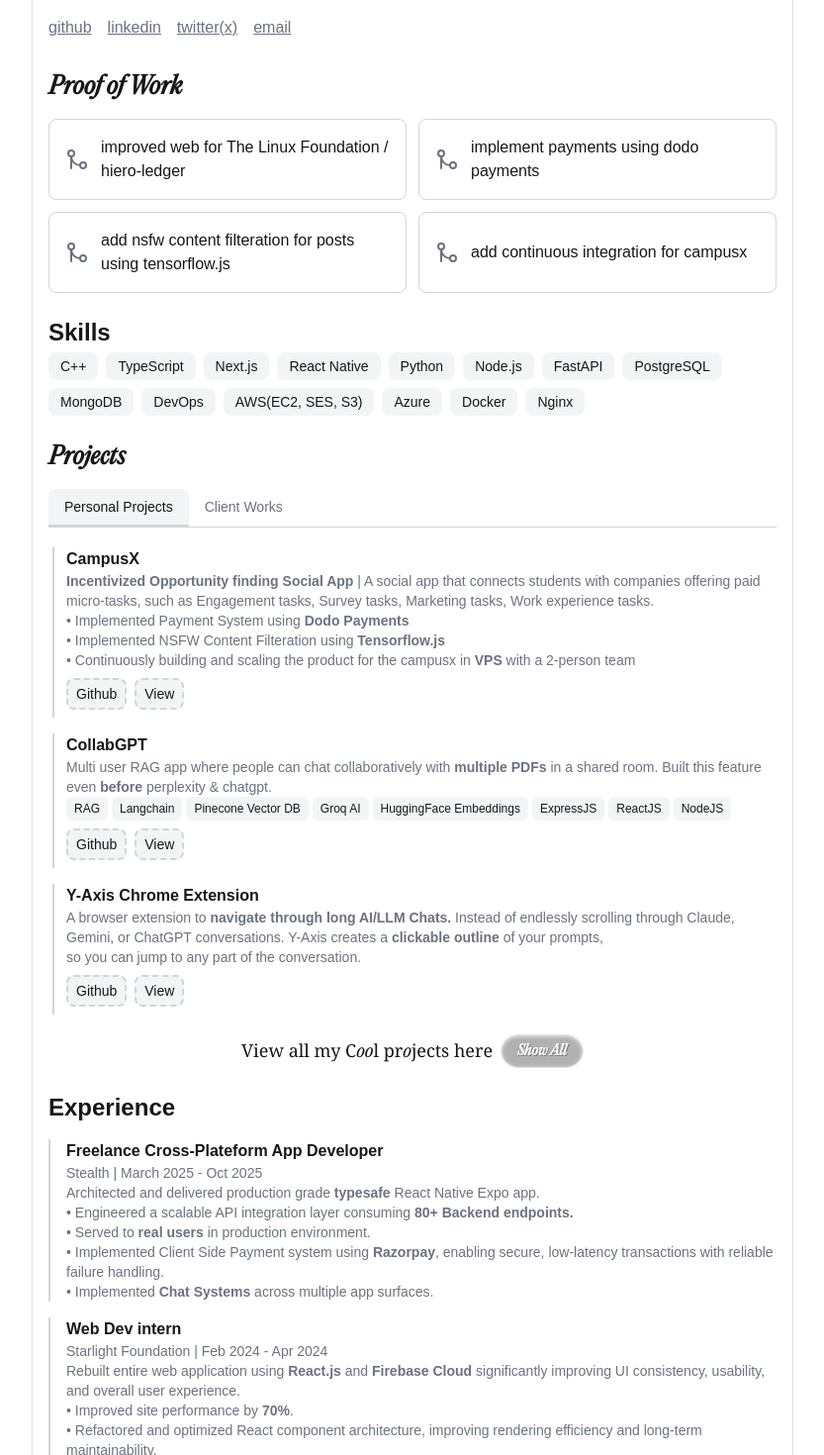
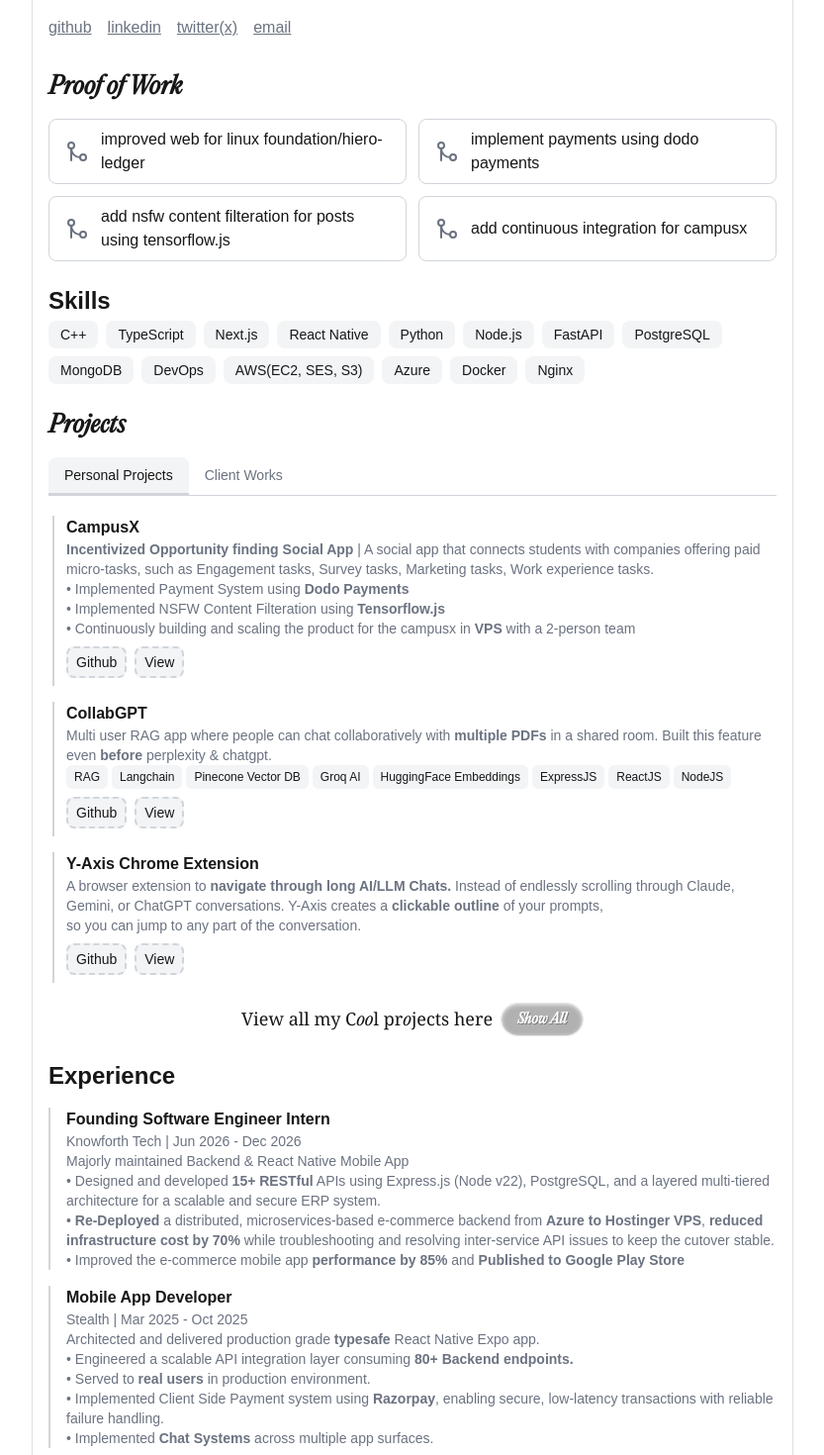
Before and after one commit to adnankhan46/portfolio, a Next.js app: page / in a window 1280 px wide. Shown: the part 300-1770 px from the top of the page at 99% size, without its empty margins (223-1056 px from the left). Built offline with nearby package versions, Linux system fonts and the light colour scheme; grey boxes are pictures that could not be loaded.

Commit message:
fix : ui & data updations

```diff
--- a/src/components/Footer.tsx
+++ b/src/components/Footer.tsx
@@ -3,7 +3,7 @@ import React from 'react';
 
 const Footer: React.FC = () => {
   return (
-    <footer id="socials" className="mt-10 text-center text-lg theme-muted pb-20 pt-8 md:pb-8 scroll-mt-24 border-dashed border-t-2 theme-border hover:bg-gray-100 dark:hover:bg-gray-700 transition-colors">
+    <footer id="socials" className="mt-10 text-center text-lg theme-muted pb-16 pt-8 md:pb-8 scroll-mt-24 border-dashed border-t-2 theme-border transition-colors">
       <p className="text-sm"> © {new Date().getFullYear()} AK. All rights reserved.</p>
       <div className="mt-2 space-x-4">
         <a
@@ -39,6 +39,7 @@ const Footer: React.FC = () => {
           Mail
         </a>
       </div>
+      <div style={{ fontFamily: "var(--ppe-italic)", opacity: 0.5}} className='text-md mt-3 text-sm '>Among all the wonders of this world, humanity remains His finest creation</div>
     </footer>
   );
 };
--- a/src/components/ProjectListItem.tsx
+++ b/src/components/ProjectListItem.tsx
@@ -35,8 +35,8 @@ const ProjectListItem: React.FC<ProjectListItemProps> = ({ project, isClientProj
 
       <div className="flex gap-2 my-2">
         {isClientProject
-          ? project.playstore && (
-              <ProjectButton href={project.playstore} label='Playstore URL'/>
+          ? project.playstore &&  (
+              <ProjectButton href={project.playstore} label='Playstore URL' inActive={true}/>
             )
           : project.github && (
               <ProjectButton href={project.github} label='Github'/>
--- a/src/components/ProofOfWorkSection.tsx
+++ b/src/components/ProofOfWorkSection.tsx
@@ -17,7 +17,7 @@ const ProofOfWorkSection: React.FC = () => {
           <a
             key={index}
             href={item.url}
-            className="border theme-border rounded-lg p-4 flex items-center space-x-3 theme-surface-hover transition-colors duration-200"
+            className="border theme-border rounded-lg px-4 py-2 flex items-center space-x-3 theme-surface-hover transition-colors duration-200"
             target="_blank"
             rel="noopener noreferrer"
           >
--- a/src/components/ui/ProjectButton.tsx
+++ b/src/components/ui/ProjectButton.tsx
@@ -4,16 +4,27 @@ import Link from "next/link";
 interface ProjectButtonProps {
   href: string;
   label: string;
+  inActive?: boolean;
 }
  // Common projct button
-export const ProjectButton = ({ href, label }: ProjectButtonProps) => {
+export const ProjectButton = ({ href, label, inActive }: ProjectButtonProps) => {
   return (
+    <>
+   { (inActive) ?
+    <Link
+      href={href}
+      className="text-sm theme-surface-muted px-2 py-1 rounded-lg inline cursor-not-allowed border-dashed border-2 theme-border hover:bg-gray-100 dark:hover:bg-gray-700 transition-colors"
+      >
+      {label} {"(Deployment Paused)"}
+    </Link>
+    :
     <Link
       href={href}
       className="text-sm theme-surface-muted px-2 py-1 rounded-lg inline cursor-pointer border-dashed border-2 theme-border hover:bg-gray-100 dark:hover:bg-gray-700 transition-colors"
-    >
+      >
       {label}
-    </Link>
+    </Link>}
+      </>
   );
 };
 
--- a/src/data/experience.ts
+++ b/src/data/experience.ts
@@ -11,16 +11,27 @@ const internDesc =`Rebuilt entire web application using <strong>React.js</strong
 • Refactored and optimized React component architecture, improving rendering efficiency and long-term maintainability.
 •  All of the decisions were taken under the guidance of founder with 1:1 weekly sessions.
 `
+const kfseDesc =`Majorly maintained Backend & React Native Mobile App
+• Designed and developed <strong>15+ RESTful</strong> APIs using Express.js (Node v22), PostgreSQL, and a layered multi-tiered architecture for a scalable and secure ERP system.
+• <strong>Re-Deployed</strong> a distributed, microservices-based e-commerce backend from <strong>Azure to Hostinger VPS</strong>, <strong>reduced infrastructure cost by 70%</strong> while troubleshooting and resolving inter-service API issues to keep the cutover stable.
+•  Improved the e-commerce mobile app <strong>performance by 85%</strong> and <strong>Published to Google Play Store</strong>
+`
 
 export const experience: Experience[] = [
   {
-    title: "Freelance Cross-Plateform App Developer",
+    title: "Founding Software Engineer Intern",
+    company: "Knowforth Tech",
+    period: "Jun 2026 - Dec 2026",
+    description: kfseDesc,
+  },
+  {
+    title: "Mobile App Developer",
     company: "Stealth",
-    period: "March 2025 - Oct 2025",
+    period: "Mar 2025 - Oct 2025",
     description: freelanceDesc,
   },
   {
-    title: "Web Dev intern",
+    title: "Frontend Developer Intern",
     company: "Starlight Foundation",
     period: "Feb 2024 - Apr 2024",
     description: internDesc
--- a/src/data/proof-of-work.ts
+++ b/src/data/proof-of-work.ts
@@ -3,7 +3,7 @@ import { ProofOfWork } from "@/lib/types";
 export const proofOfWork: ProofOfWork[] = [
   {
     type: "PR",
-    text: "improved web for The Linux Foundation / hiero-ledger",
+    text: "improved web for linux foundation/hiero-ledger",
     url: "https://github.com/hiero-ledger/heka-identity-platform/pull/135",
   },
   {
```
